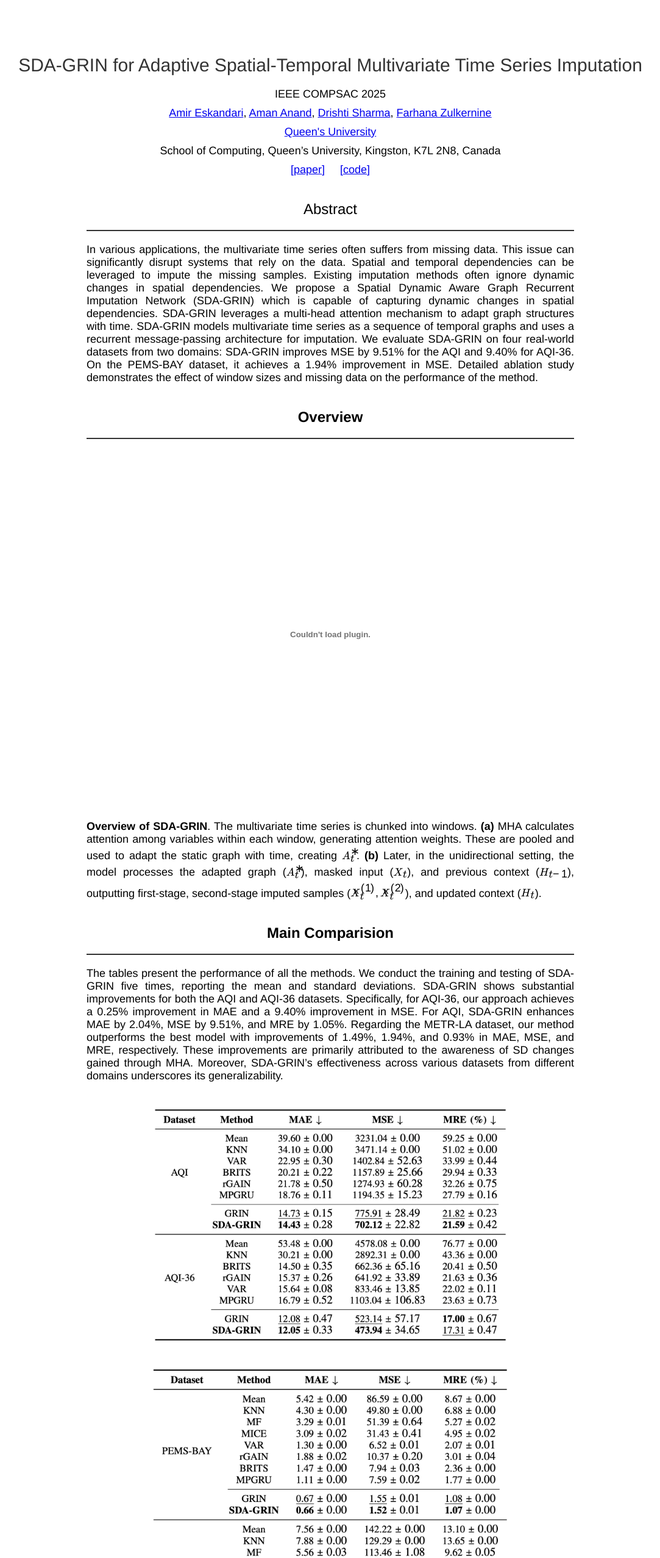
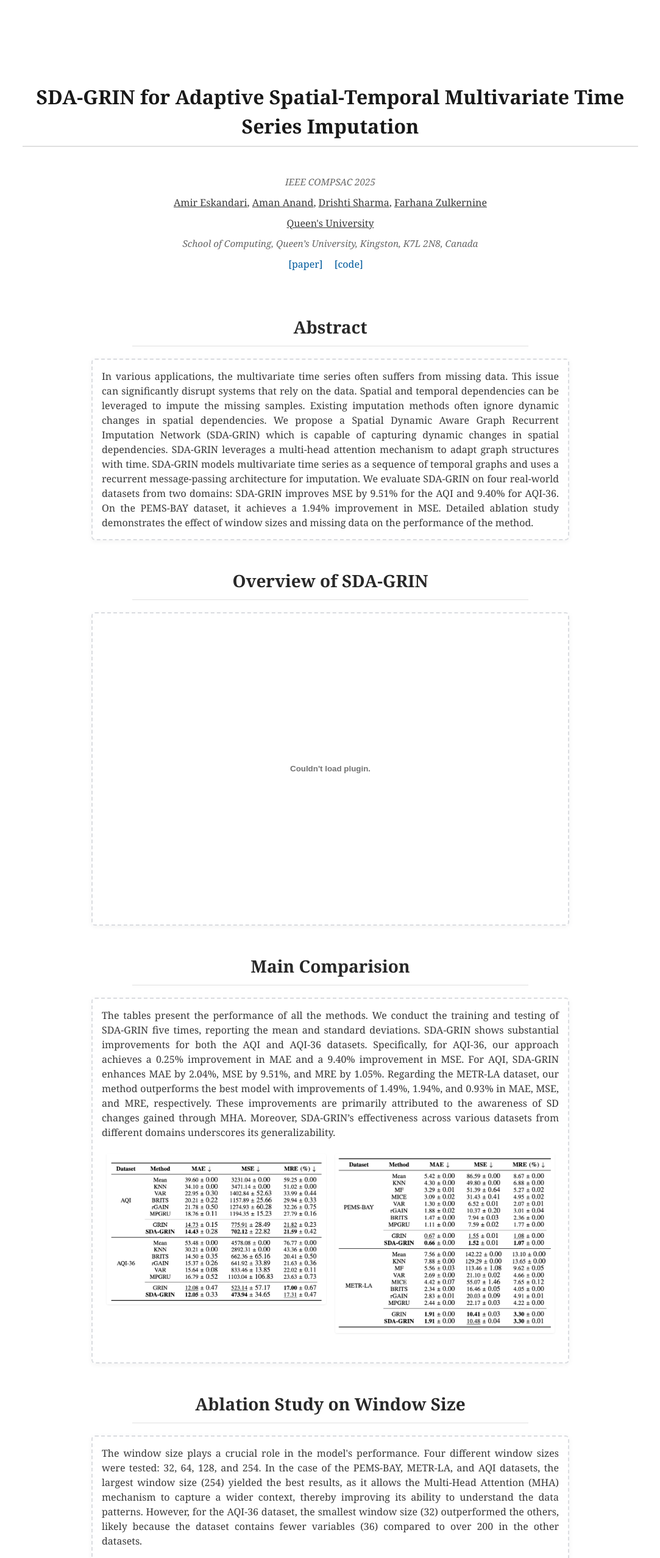
Before and after one commit to AmEskandari/sda-grin, a plain HTML site: page index.html in a window 1280 px wide. Shown: the part 60-2615 px from the top of the page at 61% size, without its empty margins (98-1181 px from the left). Drawn offline with nearby package versions, Linux system fonts and the light colour scheme.

Commit message:
Update styles: section borders and MathJax fix

```diff
--- a/css/general.css
+++ b/css/general.css
@@ -1,12 +1,15 @@
-element {
-}
-
 * {
   margin: 0px;
   padding: 0px;
-  font-size: 18px;
-  font-family: Helvetica, Arial, sans-serif;
-  background-color: #fffff;
+  font-size: 16px; /* Reduced base font size */
+  font-family: 'Georgia', serif; /* Classic, classy font */
+  background-color: #ffffff; /* White background */
+  color: #383838; /* Dark Gray for body text */
+  line-height: 1.5; /* Adjusted line height */
+}
+
+body {
+  padding-top: 15px; /* Reduced padding */
 }
 
 .video-resize {
@@ -18,59 +21,180 @@ element {
 }
 
 .links {
-    margin-right: 40px; /* Add space between the paper and code links */
+    margin-right: 15px; /* Reduced margin */
+    color: #005A9C; /* Refined, darker blue for links */
+    text-decoration: none;
+}
+
+.links:hover {
+    text-decoration: underline; /* Add underline on hover */
 }
 
 
 .title {
   overflow: hidden;
   text-align: center;
-  margin: 20px auto;
-  padding: 0px 10px;
-  max-width: 1024px;
-  font-weight: 550;
-  font-size: 30px;
-  color: #333;
+  margin: 30px auto; /* Reduced margin */
+  padding: 15px; /* Reset padding, was for border */
+  max-width: 980px; /* Slightly reduced max-width */
+  font-weight: bold;
+  font-size: 32px; /* Reduced font size */
+  color: #181818; /* Very Dark Gray/Almost Black for title */
+  border-bottom: 2px solid #E0E0E0; /* Restored original bottom border */
+  padding-bottom: 8px; /* Restored original padding-bottom */
 }
-
-/*.title {
-  font-size: 32px;
-  text-align: center;
-  margin: 20px 0;
-}*/
 
 .author {
   text-align: center;
-  margin: 10px 0;
+  margin: 20px auto; /* Adjusted margin */
+  padding: 15px; /* Reset padding, was for border */
+  max-width: 980px; /* Consistent max-width */
 }
 
+/* .links were already defined above, this specific one might be redundant or can be merged */
+/*
 .links {
   margin: 0 10px;
 }
+*/
 
 .container {
-  max-width: 800px;
-  margin: 20px auto;
+  max-width: 750px; /* Reduced max-width */
+  margin: 20px auto; /* Reduced margin */
   text-align: justify;
+  padding: 15px; /* Reduced padding */
+  background-color: #ffffff; /* Ensure container is white */
+  border-radius: 6px; /* Slightly increased border-radius for consistency */
+  box-shadow: 0 2px 8px rgba(0,0,0,0.05); /* Adjusted shadow */
+  border: 2px dashed #DADCE0; /* Changed border color to a softer gray */
+}
+
+.container img {
+  border-radius: 3px; /* Reduced border-radius */
+  box-shadow: 0 1px 3px rgba(0,0,0,0.08);
+  margin-top: 8px; /* Reduced margin */
+  margin-bottom: 8px; /* Reduced margin */
+  max-width: 90%; /* Make images smaller within container */
+  display: block;
+  margin-left: auto;
+  margin-right: auto;
+}
+
+/* Specific styling for the PDF embed */
+.container embed {
+  max-width: 100%;
+  height: 450px; /* Reduced height for the PDF */
+  display: block;
+  margin: 15px auto;
 }
 
 .header {
-  font-size: 24px;
+  font-size: 28px; /* Reduced font size */
+  font-weight: bold;
   text-align: center;
-  margin-top: 40px;
+  margin-top: 45px; /* Reduced margin */
+  margin-bottom: 10px; /* Reduced margin */
+  color: #282828; /* Dark Gray for section headers */
 }
 
 .line {
-  height: 2px;
-  background-color: #333;
-  max-width: 800px;
-  margin: 20px auto;
-  width: 80%;
+  height: 1px;
+  background-color: #E0E0E0; /* Light Gray for lines */
+  max-width: 650px; /* Reduced max-width */
+  margin: 10px auto 20px auto; /* Reduced margin */
+  width: 65%; /* Adjusted width */
   display: block;
 }
 
 .citation {
   text-align: left;
-  max-width: 800px;
-  margin: 20px auto;
+  max-width: 750px; /* Consistent with container */
+  margin: 30px auto; /* Reduced margin */
+  background-color: #FDFDFD; /* Extremely light gray, almost white */
+  padding: 20px; /* Reduced padding */
+  border-radius: 6px;
+  box-shadow: 0 2px 8px rgba(0,0,0,0.04); /* Subtle shadow */
+  border: 2px dashed #DADCE0; /* Changed border color to a softer gray */
 }
+
+.citation pre {
+  background-color: #F7F7F7; /* Slightly more distinct light gray for code background */
+  padding: 12px; /* Reduced padding */
+  border-radius: 3px;
+  border: 1px dashed #DCDCDC; /* Light dashed border */
+  overflow-x: auto;
+  white-space: pre-wrap;
+  word-wrap: break-word;
+  font-size: 0.9em; /* Slightly smaller BibTeX font */
+}
+
+.citation code {
+  font-family: 'Courier New', Courier, monospace;
+  color: #333333; /* Dark gray for BibTeX text */
+  background-color: transparent;
+}
+
+/* Affiliation text styling */
+.author affiliation {
+  font-style: italic;
+  color: #666666; /* Medium Gray for affiliation */
+  font-size: 0.95em;
+}
+
+/* Styles for side-by-side tables */
+.table-container {
+  display: flex;
+  justify-content: space-around; /* Distribute space around items */
+  align-items: flex-start; /* Align items to the top */
+  flex-wrap: wrap; /* Allow wrapping on smaller screens if necessary */
+  margin-top: 15px;
+  margin-bottom: 15px;
+}
+
+.table-item {
+  flex-basis: 48%; /* Each table takes up slightly less than half, allowing for a gap */
+  text-align: center; /* Center the image within the item */
+  margin-bottom: 10px; /* Add some margin if they wrap */
+}
+
+.table-item img {
+  max-width: 100%; /* Image is responsive within its flex item */
+  height: auto; /* Maintain aspect ratio */
+  border-radius: 3px;
+  box-shadow: 0 1px 3px rgba(0,0,0,0.08);
+}
+
+/* MathJax alignment fix for sub/sup rendering - Attempt 3 */
+mjx-container {
+  display: inline-block !important; /* Ensure proper block formatting for alignment */
+  font-size: 100% !important;    /* Base font size for MathJax scaling */
+  line-height: 1 !important;     /* CRITICAL: Reset line-height for the main container */
+  vertical-align: baseline !important; /* Align the container with the surrounding text baseline */
+  background: none !important;   /* Remove any inherited background */
+  border: none !important;       /* Remove any inherited border */
+  margin: 0 !important;          /* Remove any inherited margin */
+  padding: 0 !important;         /* Remove any inherited padding */
+  text-align: left !important;   /* MathJax usually controls its internal alignment */
+  color: inherit !important;     /* Inherit text color */
+  font-family: inherit !important; /* Allow MathJax to use its preferred fonts or inherit */
+}
+
+mjx-container * {
+  line-height: 1 !important;     /* CRITICAL: Override inherited line-height for all internal elements. */
+  vertical-align: initial !important; /* Reset vertical-align. Allows MathJax to control sub/sup alignment. */
+  background: none !important;
+  border: none !important;
+  margin: 0 !important;
+  padding: 0 !important;
+  font-family: inherit !important; /* Let MathJax fonts take precedence */
+  font-size: inherit !important;   /* Let MathJax scale fonts internally */
+  font-weight: inherit !important; /* Avoid overriding MathJax's font weights */
+  font-style: inherit !important;  /* Avoid overriding MathJax's font styles */
+  color: inherit !important;       /* Allow MathJax to control internal colors */
+  text-align: initial !important;  /* Reset text-align */
+  letter-spacing: initial !important; /* Reset letter-spacing */
+  text-transform: initial !important; /* Reset text-transform */
+  word-spacing: initial !important;   /* Reset word-spacing */
+  text-shadow: none !important;       /* Reset text-shadow */
+  box-sizing: content-box !important; /* MathJax might rely on content-box */
+}
--- a/index.html
+++ b/index.html
@@ -9,8 +9,6 @@
     <script src="https://polyfill.io/v3/polyfill.min.js?features=es6"></script>
     <title>SDA-GRIN for Adaptive Spatial-Temporal Multivariate Time Series Imputation</title>
     <link rel="stylesheet" href="css/general.css">
-    <link rel="stylesheet" href="css/citation.css">
-    <link rel="stylesheet" href="css/title.css">
 </head>
 
 <body>
@@ -25,7 +23,7 @@
         <p style="margin: 10px 0;">
             <a href="https://ameskandari.github.io">Amir Eskandari</a>,
             <a href="http://amananand.ca/">Aman Anand</a>,
-            <a href="https://co-author-website.com/">Drishti Sharma</a>,
+            <a href="https://www.linkedin.com/in/drishti-sharma-299608/">Drishti Sharma</a>,
             <a href="https://research.cs.queensu.ca/home/farhana/">Farhana Zulkernine</a>
         </p>
         <p style="margin: 10px 0;">
@@ -33,7 +31,7 @@
         </p>
         <affiliation style="display: block; margin: 10px 0;">School of Computing, Queen’s University, Kingston, K7L 2N8, Canada</affiliation>
         <p style="margin: 10px 0;">
-            <a href="https://arxiv.org/pdf/your-paper.pdf" class="links">[paper]</a>
+            <a href="https://arxiv.org/pdf/2410.03954v2" class="links">[paper]</a>
             <a href="https://github.com/AmEskandari/sdagrin" class="links">[code]</a>
         </p>
     </section>
@@ -47,12 +45,12 @@
         </p>
     </div>
 
-    <h1 class="header" id="results">Overview</h1>
+    <h1 class="header" id="results">Overview of SDA-GRIN</h1>
         <div class="line"></div>
         <div class="container">
             <embed src="asset/sda-grin-diagram.pdf" type="application/pdf" width="100%" height="600px">
         <p>
-            <b>Overview of SDA-GRIN</b>. The multivariate time series is chunked into windows. <b>(a)</b> MHA calculates attention among variables within each window, generating attention weights. These are pooled and used to adapt the static graph with time, creating \(A^*_t\). <b>(b)</b> Later, in the unidirectional setting, the model processes the adapted graph (\(A^{*}_t\)), masked input (\(X_t\)), and previous context (\(H_{t-1}\)), outputting first-stage, second-stage imputed samples (\(\hat{X}_t^{(1)}, \hat{X}_t^{(2)}\)), and updated context (\(H_t\)).
+
         </p>
         </div>
 
@@ -64,11 +62,13 @@
             The tables present the performance of all the methods. We conduct the training and testing of SDA-GRIN five times, reporting the mean and standard deviations. SDA-GRIN shows substantial improvements for both the AQI and AQI-36 datasets. Specifically, for AQI-36, our approach achieves a 0.25% improvement in MAE and a 9.40% improvement in MSE. For AQI, SDA-GRIN enhances MAE by 2.04%, MSE by 9.51%, and MRE by 1.05%. Regarding the METR-LA dataset, our method outperforms the best model with improvements of 1.49%, 1.94%, and 0.93% in MAE, MSE, and MRE, respectively. These improvements are primarily attributed to the awareness of SD changes gained through MHA. Moreover, SDA-GRIN’s effectiveness across various datasets from different domains underscores its generalizability.
         </p>
 
-        <div class="container" style="text-align: center;">
-            <img src="asset/table1.png" width=600>
-        </div>
-        <div class="container" style="text-align: center;">
-            <img src="asset/table2.png" width=600>
+        <div class="table-container">
+            <div class="table-item">
+                <img src="asset/table1.png" alt="Table 1 Performance Metrics">
+            </div>
+            <div class="table-item">
+                <img src="asset/table2.png" alt="Table 2 Performance Metrics">
+            </div>
         </div>
     </div>
 
@@ -102,7 +102,12 @@
     <div class="line"></div>
 
     <section class="citation">
-       Comming soon!
+       <pre><code>@article{eskandari2024sda,
+    title={SDA-GRIN for Adaptive Spatial-Temporal Multivariate Time Series Imputation},
+    author={Eskandari, Amir and Anand, Aman and Sharma, Drishti and Zulkernine, Farhana},
+    journal={arXiv preprint arXiv:2410.03954},
+    year={2024}
+    }</code></pre>
     </section>
 
 </body>
```
